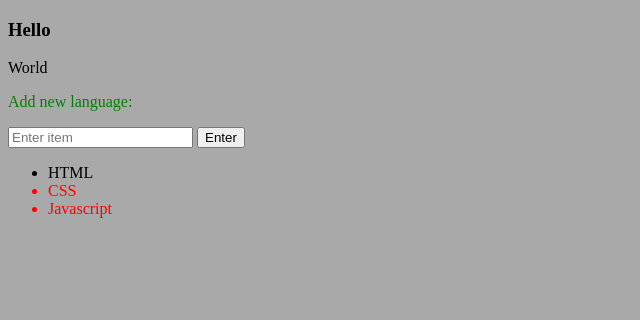
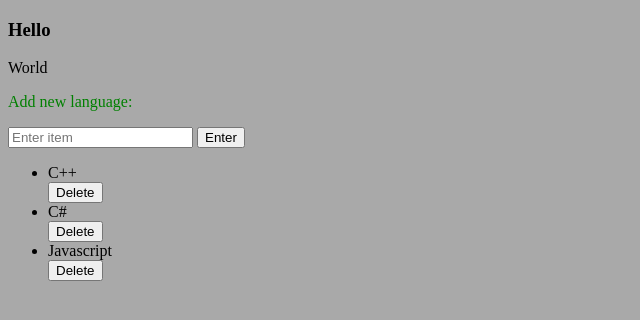
Before and after one commit to FilipTota/DOMManipulation, a plain HTML site: page index.html in a window 1280 px wide. Shown: the whole page, without its empty margins (0-640 px from the left). Drawn offline with Linux system fonts and the light colour scheme.

Commit message:
index.html added

```diff
--- a/index.html
+++ b/index.html
@@ -14,9 +14,18 @@
     <input id="userinput" type="text" placeholder="Enter item">
     <button id="enter">Enter</button>
     <ul>
-        <li random="23">HTML</li>
-        <li class="li">CSS</li>
-        <li class="li">Javascript</li>
+        <div class="li-div">
+            <li>C++</li>
+            <button class="li-button">Delete</button>
+        </div>
+        <div class="li-div">
+            <li>C#</li>
+            <button class="li-button">Delete</button>
+        </div>
+        <div class="li-div">
+            <li>Javascript</li>
+            <button class="li-button">Delete</button>
+        </div>
     </ul>
     <script type="text/javascript" src="learning.js"></script>
 </body>
```
